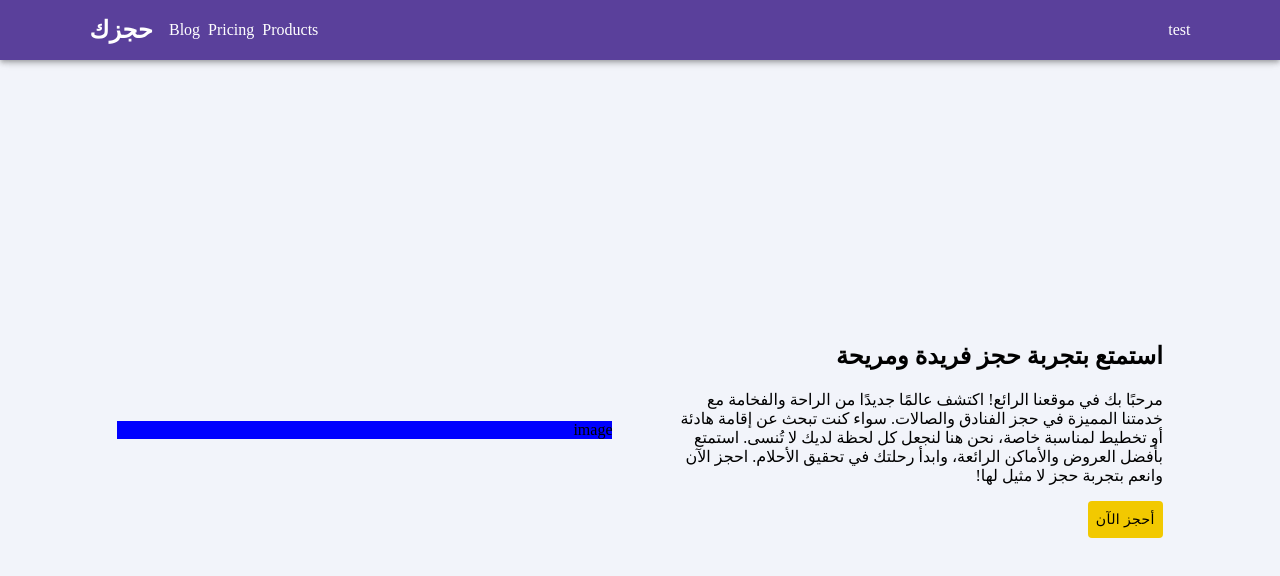
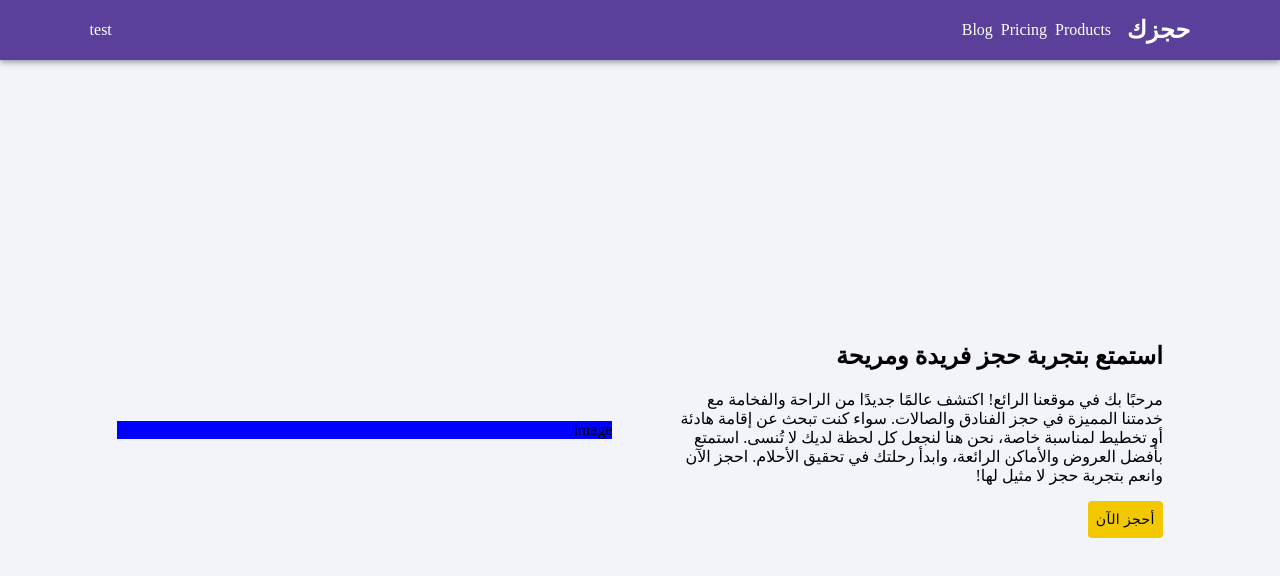
Before and after one commit to Salar-Sali/alsqama-is-going-to-mars, a React (Vite) app: page / in a window 1280 px wide. Shown: the top 576 px of the page. Built offline with nearby package versions, Linux system fonts and the light colour scheme.

Commit message:
header direction fixed

```diff
--- a/src/support/header/style.ts
+++ b/src/support/header/style.ts
@@ -5,7 +5,7 @@ export const StyledAppBar = styled(AppBar)<{ appHeaderHeight: number }>`
   position: fixed;
   top: 0px;
   display: flex;
-  flex-direction: row-reverse !important;
+  flex-direction: row !important;
   justify-content: space-between;
   background-color: #5a409b !important;
   height: ${(style: { appHeaderHeight: number }) => style.appHeaderHeight}px;
@@ -21,7 +21,7 @@ export const StyledAppBar = styled(AppBar)<{ appHeaderHeight: number }>`
 
 export const LogoAndServices = styled.div`
   display: flex;
-  flex-direction: row-reverse;
+  flex-direction: row;
   align-items: center;
   gap: 16px;
   width: fit-content;
```
